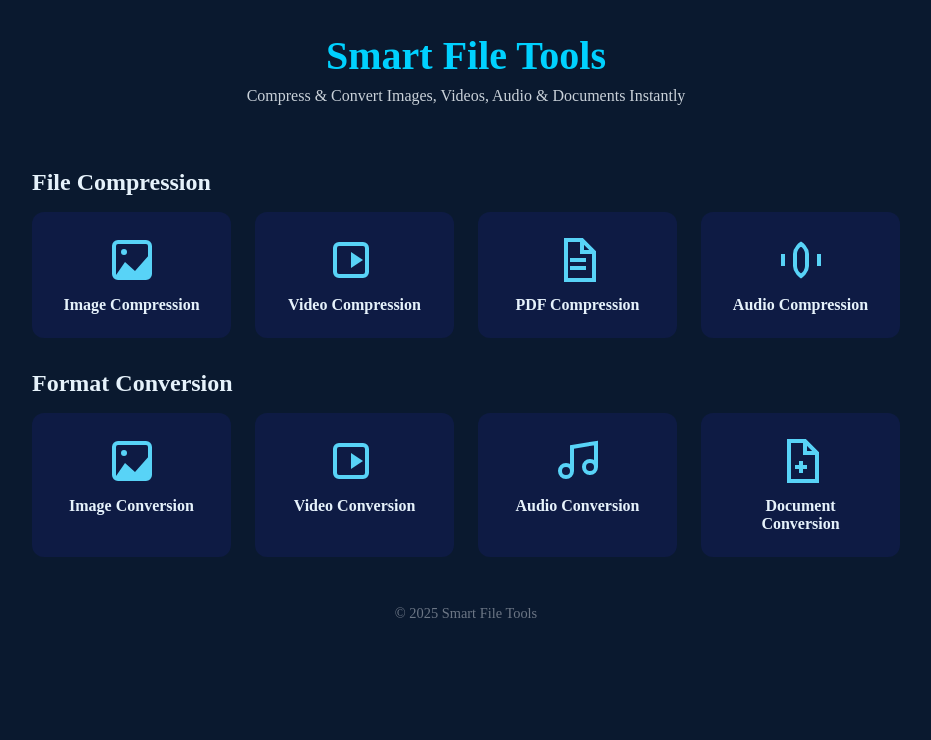
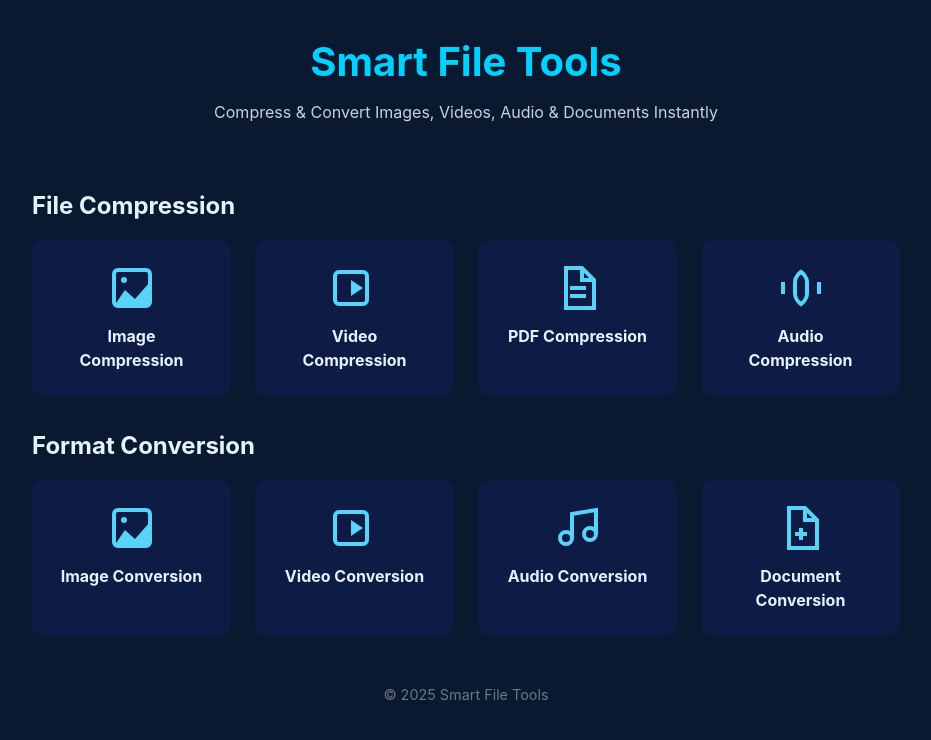
Before and after one commit to GlobleLink/MultiConverter, a plain HTML site: page index.html in a window 1280 px wide. Shown: the whole page, without its empty margins (174-1105 px from the left). Drawn offline with Linux system fonts and the light colour scheme.

Commit message:
Update style.css

```diff
--- a/style.css
+++ b/style.css
@@ -1,11 +1,34 @@
+/* ========== Color Variables ========== */
+:root {
+  /* 页面主背景色 */
+  --bg-color: #0a192f;
+  /* 卡片 / 面板 背景 */
+  --card-bg: #0e1b44;
+  /* 主文字色 */
+  --text-color: #e6f2fb;
+  /* 次级文字色 */
+  --subtext-color: #c9d1d9;
+  /* 主要强调色（按钮、图标等） */
+  --primary-color: #00d1ff;
+  /* 次要强调色（重置按钮等） */
+  --accent-color: #ff4c4c;
+  /* 边框 / 分隔线 */
+  --border-color: #2b3245;
+  /* 页脚文字色 */
+  --footer-text: #6c7685;
+}
+
 /* ========== Reset & Base ========== */
 * {
-  margin: 0; padding: 0; box-sizing: border-box;
+  margin: 0;
+  padding: 0;
+  box-sizing: border-box;
 }
 body {
-  background: #0a192f; /* 深蓝科技感 */
-  color: #e6f2fb;
-  /* … */
+  background-color: var(--bg-color);
+  color: var(--text-color);
+  font-family: -apple-system, BlinkMacSystemFont, "Segoe UI", Roboto, Helvetica, Arial, sans-serif;
+  line-height: 1.5;
 }
 
 /* ========== Homepage Header ========== */
@@ -15,11 +38,11 @@ body {
 }
 .home-header h1 {
   font-size: 2.5rem;
-  color: #00d1ff;
+  color: var(--primary-color);
   margin-bottom: 0.5rem;
 }
 .home-header p {
-  color: #c9d1d9;
+  color: var(--subtext-color);
   font-size: 1rem;
 }
 
@@ -30,7 +53,7 @@ body {
   padding: 0 1rem;
 }
 .tool-section h2 {
-  color: #e6f2fb;
+  color: var(--text-color);
   font-size: 1.5rem;
   margin-bottom: 1rem;
 }
@@ -42,7 +65,7 @@ body {
   gap: 1.5rem;
 }
 .tool-card {
-  background: #0e1b44; /* 卡片更亮一点 */
+  background-color: var(--card-bg);
   border-radius: 12px;
   padding: 1.5rem;
   text-align: center;
@@ -53,11 +76,11 @@ body {
 }
 .tool-card:hover {
   transform: translateY(-4px);
-  box-shadow: 0 0 12px rgba(0,209,255,0.6), 0 8px 20px rgba(0,209,255,0.2);
+  box-shadow: 0 0 12px rgba(0, 209, 255, 0.6), 0 8px 20px rgba(0, 209, 255, 0.2);
 }
 .tool-card:focus {
   outline: none;
-  box-shadow: 0 0 16px rgba(0,209,255,0.8), inset 0 0 8px rgba(0,209,255,0.4);
+  box-shadow: 0 0 16px rgba(0, 209, 255, 0.8), inset 0 0 8px rgba(0, 209, 255, 0.4);
 }
 .tool-card .icon {
   width: 48px;
@@ -70,7 +93,7 @@ body {
   height: 100%;
 }
 .tool-card h3 {
-  color: #e6f2fb;
+  color: var(--text-color);
   font-size: 1rem;
   margin-top: 0.5rem;
 }
@@ -79,6 +102,6 @@ body {
 footer {
   text-align: center;
   padding: 1rem;
-  color: #6c7685;
+  color: var(--footer-text);
   font-size: 0.9rem;
 }
```
